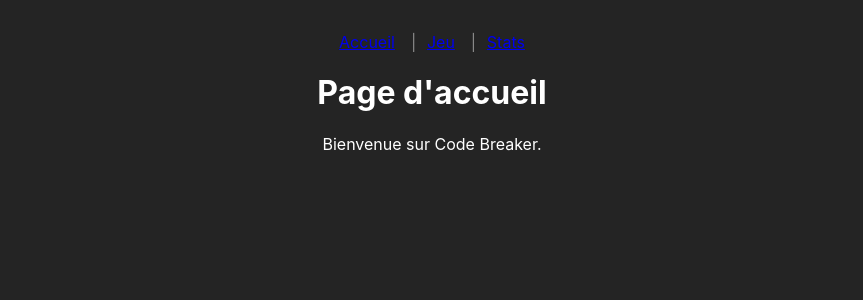
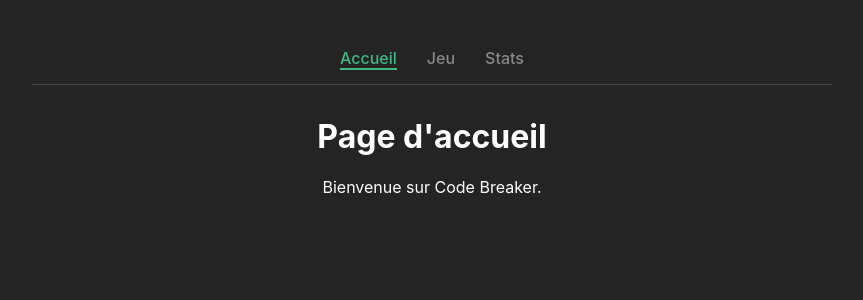
Before and after one commit to Vivienhrm/CodeBreaker-Vue3-Composition, a Vue app: page /home in a window 1280 px wide. Shown: the top 300 px of the page, without its empty margins (208-1071 px from the left). Built offline with nearby package versions, Linux system fonts and the light colour scheme.

Commit message:
Update UI theme and nav style

```diff
--- a/src/App.vue
+++ b/src/App.vue
@@ -13,45 +13,67 @@
 </template>
 
 <style>
-  :root {
-  font-family: Inter, system-ui, Arial, sans-serif;
+:root {
+  font-family: Inter, system-ui, Avenir, Helvetica, Arial, sans-serif;
+  color-scheme: light dark;
   background-color: #242424;
-  color: #fff;
+  color: #ffffff;
 }
 
 body {
   margin: 0;
+  display: flex;
+  justify-content: center;
+  min-height: 100vh;
 }
 
 #app {
+  width: 100%;
   max-width: 800px;
   margin: 0 auto;
   padding: 2rem;
   text-align: center;
 }
 
+nav {
+  margin-bottom: 2rem;
+  padding: 1rem;
+  border-bottom: 1px solid #444;
+}
+
+nav a {
+  margin: 0 15px;
+  color: #888;
+  text-decoration: none;
+  font-weight: 500;
+}
+
+nav a.router-link-active {
+  color: #42b883;
+  border-bottom: 2px solid #42b883;
+}
+
 button {
+  background-color: #42b883;
+  color: white;
+  border: none;
   padding: 10px 20px;
   border-radius: 4px;
   cursor: pointer;
+  font-size: 1rem;
+}
+
+button:hover {
+  background-color: #3aa876;
 }
 
 input {
   padding: 10px;
   border-radius: 4px;
-}
-
-nav a + a {
-  margin-left: 1rem;
-  position: relative;
-  padding-left: 1rem;
-}
-
-nav a + a::before {
-  content: "|";
-  position: absolute;
-  left: 0;
-  color: #888;
+  border: 1px solid #444;
+  background: #333;
+  color: white;
+  margin: 10px 0;
 }
 
 </style>
```
